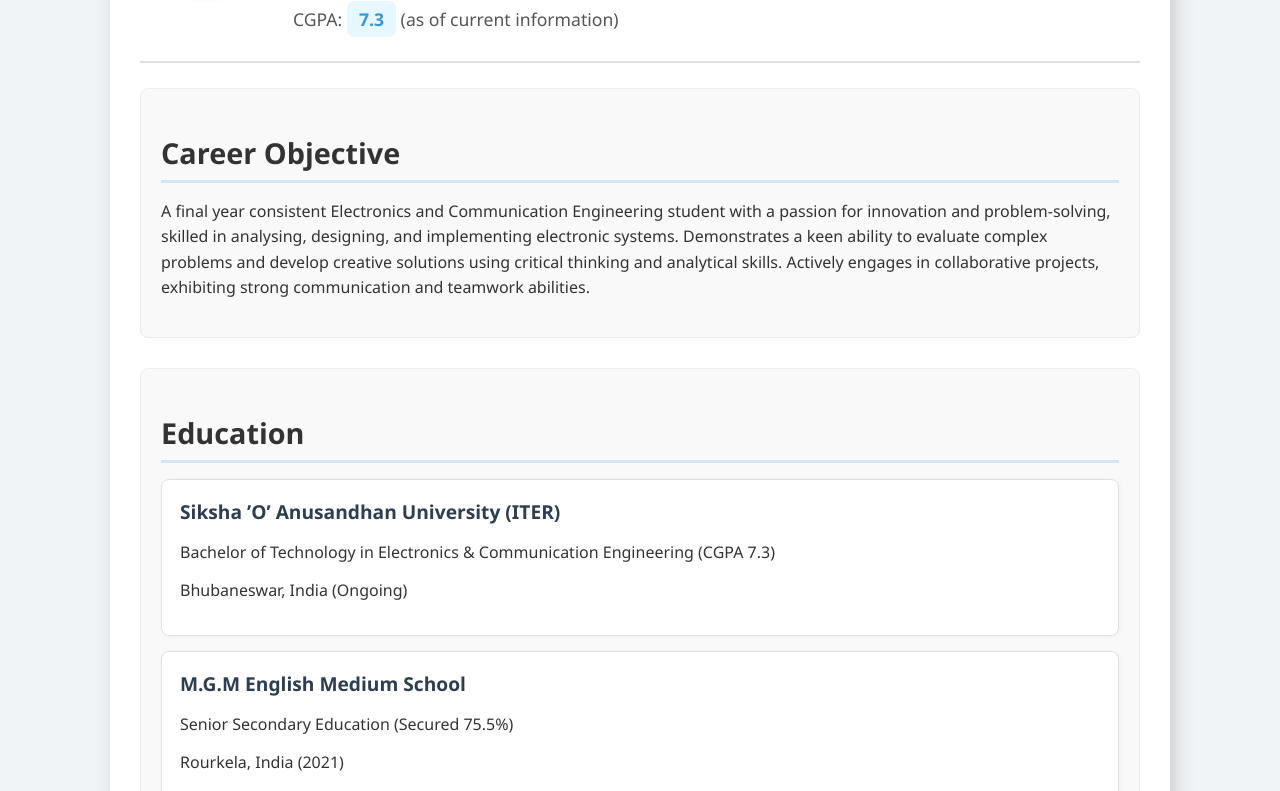
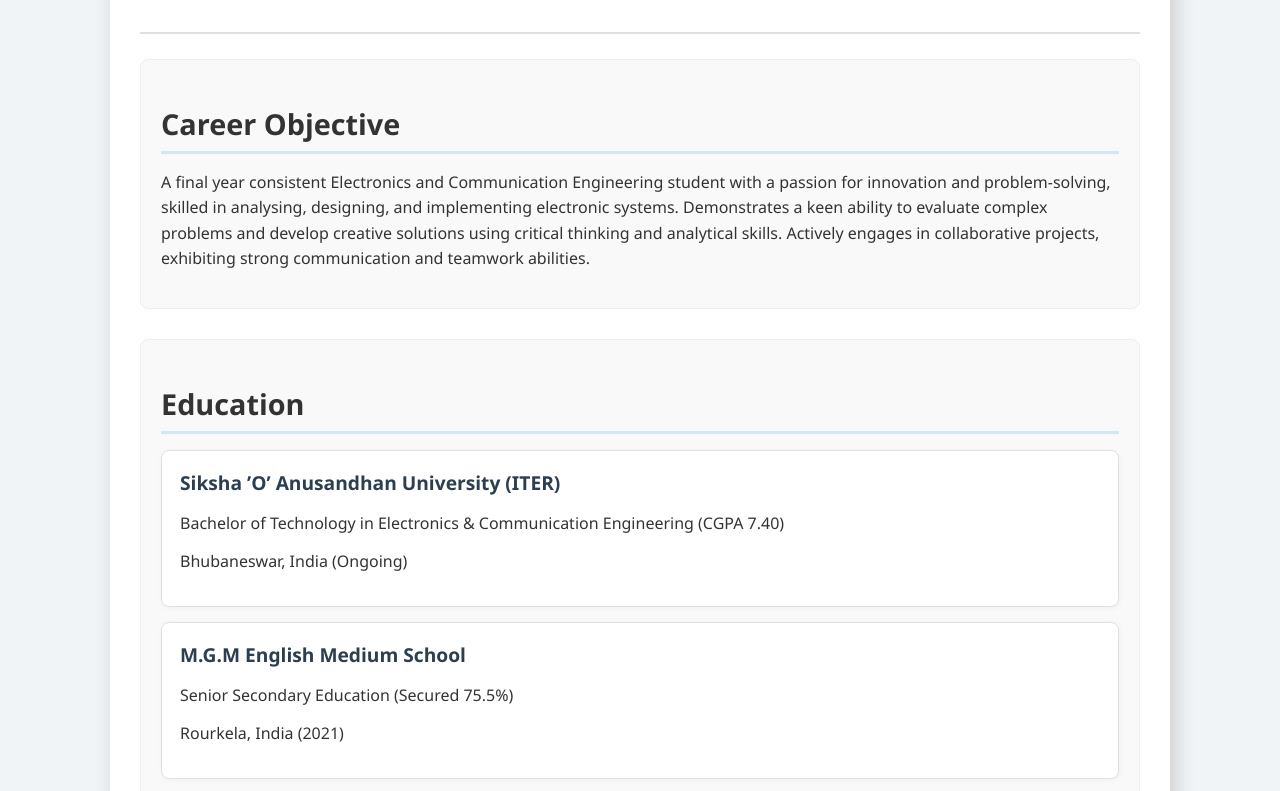
Before and after one commit to AshutoshDas0987/Wipro, a plain HTML site: page index.html in a window 1280 px wide. Shown: the part 220-1011 px from the top of the page. Drawn offline with Linux system fonts and the light colour scheme.

Commit message:
Update index.html

```diff
--- a/index.html
+++ b/index.html
@@ -170,7 +170,6 @@
                     <li>Registration Number: 2141004162</li>
                     <li>Branch: ECE</li>
                     <li>Section: B</li>
-                    <li>CGPA: <span class="highlight">7.3</span> (as of current information)</li>
                 </ul>
             </div>
         </div>
@@ -187,7 +186,7 @@
             <ul class="education-list">
                 <li class="education-item">
                     <h4>Siksha ’O’ Anusandhan University (ITER)</h4>
-                    <p>Bachelor of Technology in Electronics & Communication Engineering (CGPA 7.3)</p>
+                    <p>Bachelor of Technology in Electronics & Communication Engineering (CGPA 7.40)</p>
                     <p>Bhubaneswar, India (Ongoing)</p>
                 </li>
                 <li class="education-item">
```
